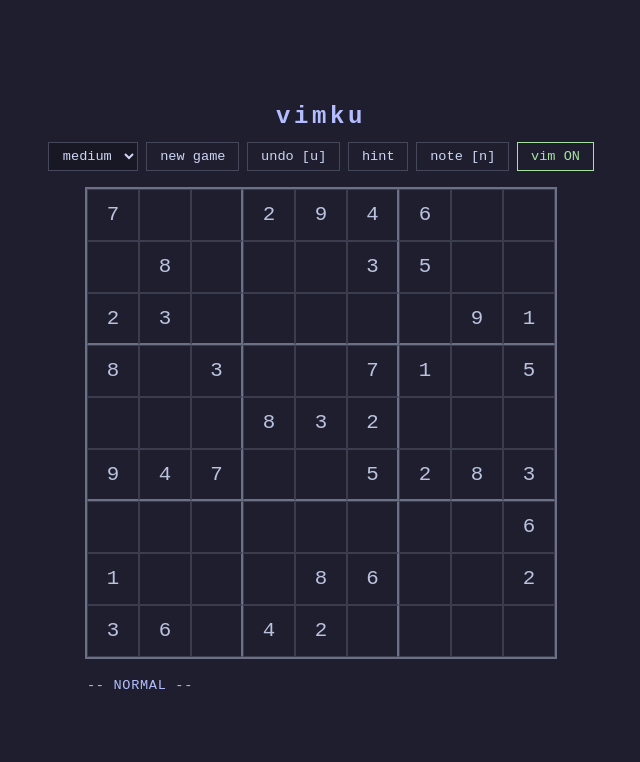
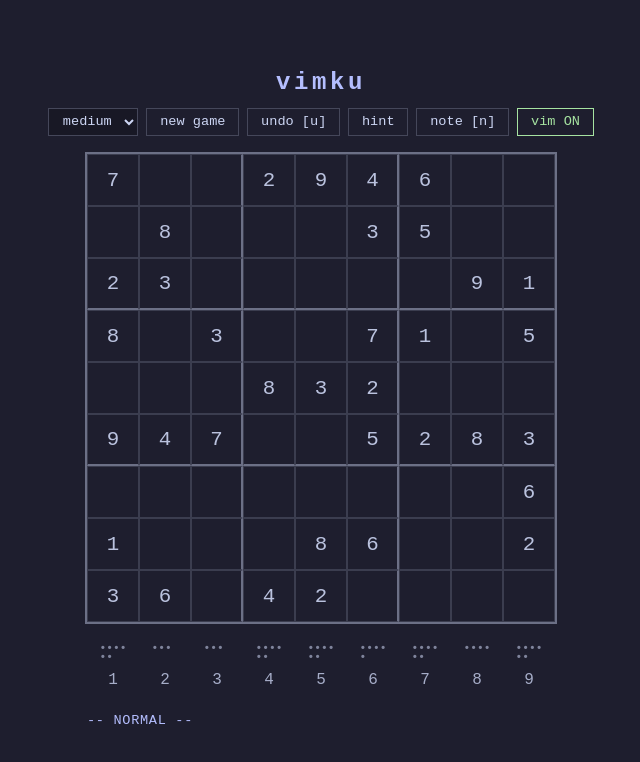
Before and after one commit to revolmusic23/vimku, a Vue app: page / in a window 1280 px wide. Shown: the top 762 px of the page, without its empty margins (319-959 px from the left). Built offline with nearby package versions, Linux system fonts and the light colour scheme.

Commit message:
feat: DigitTray

```diff
--- a/src/App.vue
+++ b/src/App.vue
@@ -39,6 +39,8 @@
       </div>
     </div>
 
+    <DigitTray :board="board" />
+
     <div v-if="won" class="win-banner">puzzle solved!</div>
 
     <div v-show="cmdMode || vimMode" class="statusline">
@@ -68,6 +70,7 @@
 <script setup lang="ts">
 import { ref, computed, onMounted, onUnmounted } from 'vue'
 import { useSudoku, type Difficulty, type Direction } from './composables/useSudoku'
+import DigitTray from './components/DigitTray.vue'
 
 type VimMode = 'normal' | 'insert'
 
--- /dev/null
+++ b/src/components/DigitTray.vue
@@ -0,0 +1,59 @@
+<template>
+  <div class="digit-tray">
+    <div v-for="d in 9" :key="d" class="digit-col" :class="{ done: remainingCounts[d - 1] === 0 }">
+      <div class="dot-area">{{ '•'.repeat(Math.min(remainingCounts[d - 1], 8)) }}</div>
+      <span class="label">{{ d }}</span>
+    </div>
+  </div>
+</template>
+
+<script setup lang="ts">
+import { computed } from 'vue'
+
+const props = defineProps<{
+  board: number[]
+}>()
+
+const remainingCounts = computed(() => {
+  const counts = new Array(10).fill(0)
+  for (const v of props.board) if (v) counts[v]++
+  return Array.from({ length: 9 }, (_, i) => 9 - counts[i + 1])
+})
+</script>
+
+<style scoped>
+.digit-tray {
+  display: grid;
+  grid-template-columns: repeat(9, 52px);
+  width: 468px;
+}
+
+.digit-col {
+  display: flex;
+  flex-direction: column;
+  align-items: center;
+  padding: 4px 6px;
+  gap: 2px;
+}
+
+.dot-area {
+  font-size: 0.7rem;
+  font-weight: 700;
+  color: var(--overlay1);
+  width: 4ch;
+  word-break: break-all;
+  line-height: 0.8;
+  min-height: calc(2 * 0.7rem * 1.1);
+}
+
+.label {
+  font-size: 1rem;
+  color: var(--subtext0);
+  width: 100%;
+  text-align: center;
+}
+
+.done .label {
+  color: var(--surface1);
+}
+</style>
```
